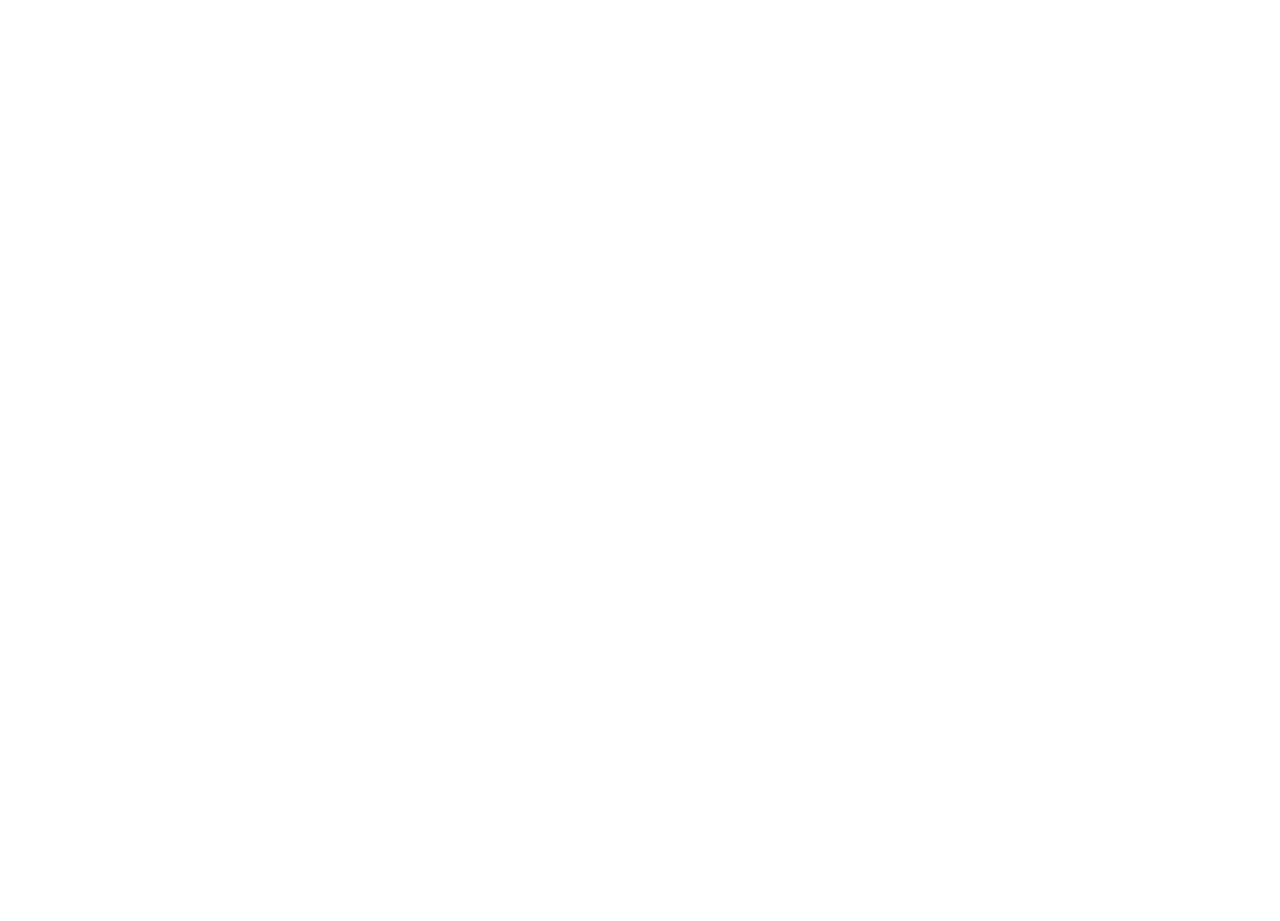
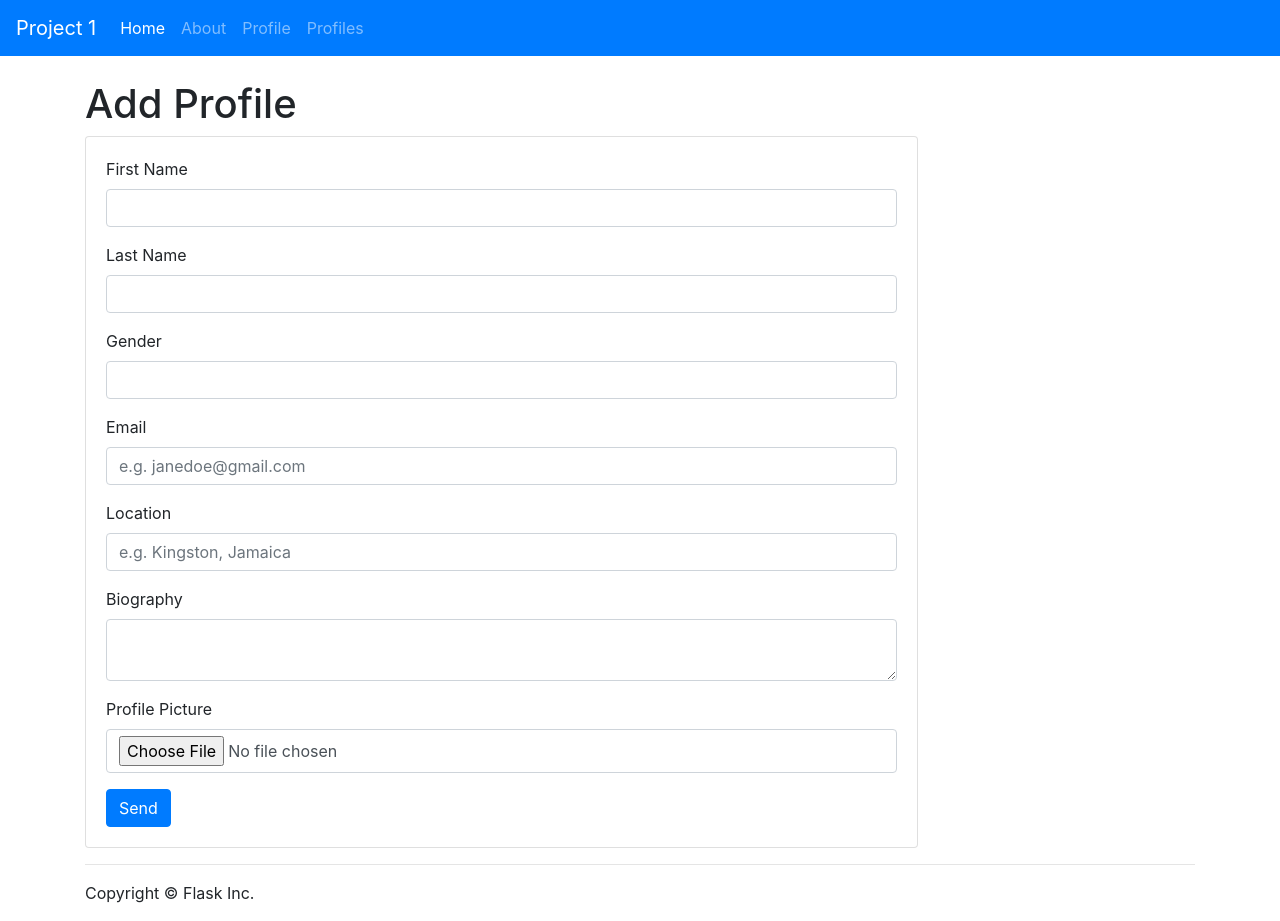
Before and after one commit to Gabrielle-Joy/info3180-project1, a Flask app: page /profile/ in a window 1280 px wide. Before the commit the page is empty. Before the commit the page ends 800 px from the top, so only its background shows below. Run offline with Flask 2, Linux system fonts and the light colour scheme; some libraries are stand-ins or nearby versions.

Commit message:
add profile form template, form and view

```diff
--- a/app/forms.py
+++ b/app/forms.py
@@ -1,8 +1,21 @@
 from flask_wtf import FlaskForm
-from wtforms import StringField, PasswordField
-from wtforms.validators import InputRequired
+from wtforms import StringField, PasswordField, TextAreaField
+from wtforms.validators import InputRequired, DataRequired, Email, length
+from flask_wtf.file import FileField, FileRequired, FileAllowed
 
 
 class LoginForm(FlaskForm):
     username = StringField('Username', validators=[InputRequired()])
     password = PasswordField('Password', validators=[InputRequired()])
+
+class ProfileForm(FlaskForm):
+    fname = StringField('First Name', validators=[DataRequired()])
+    lname = StringField('Last Name', validators=[DataRequired()])
+    gender = StringField('Gender', validators=[DataRequired()])
+    email = StringField('Email', validators=[DataRequired(), Email()])
+    location = StringField('Location', validators=[DataRequired()])
+    biography = TextAreaField('Biography', validators=[DataRequired(), length(max=200)])
+    photo = FileField('Profile Picture', validators=[
+        FileRequired(),
+        FileAllowed(['jpg', 'png', 'Images only!'])
+    ])
--- a/app/templates/profile.html
+++ b/app/templates/profile.html
@@ -0,0 +1,41 @@
+{% extends "base.html" %}
+
+{% block main %}
+<h1 class="page-header">Add Profile</h1>
+<div class="card w-75">
+    <div class="card-body">
+        <form method="post" action="{{ url_for('profile') }}" enctype="multipart/form-data">
+            {{ form.csrf_token }}
+            <div class="form-group">
+                {{ form.fname.label }}
+                {{ form.fname(class="form-control") }}
+            </div>
+            <div class="form-group">
+                {{ form.lname.label }}
+                {{ form.lname(class="form-control") }}
+            </div>
+            <div class="form-group">
+                {{ form.gender.label }}
+                {{ form.gender(class="form-control") }}
+            </div>
+            <div class="form-group">
+                {{ form.email.label }}
+                {{ form.email(class="form-control", placeholder="e.g. janedoe@gmail.com") }}
+            </div>
+            <div class="form-group">
+                {{ form.location.label }}
+                {{ form.location(class="form-control", placeholder="e.g. Kingston, Jamaica") }}
+            </div>
+            <div class="form-group">
+                {{ form.biography.label }}
+                {{ form.biography(class="form-control") }}
+            </div>
+            <div class="form-group">
+                {{ form.photo.label }}
+                {{ form.photo(class="form-control") }}
+            </div>
+            <button type="submit" class="btn btn-primary">Send</button>
+        </form>
+    </div>
+</div>
+{% endblock %}
--- a/app/templates/profiles.html
+++ b/app/templates/profiles.html
@@ -0,0 +1,6 @@
+{% extends "base.html" %}
+
+{% block main %}
+<h1 class="page-header">Profiles</h1>
+insert list of cards :)
+{% endblock %}
--- a/app/views.py
+++ b/app/views.py
@@ -8,8 +8,9 @@
 from app import app, db, login_manager
 from flask import render_template, request, redirect, url_for, flash
 from flask_login import login_user, logout_user, current_user, login_required
-from app.forms import LoginForm
+from app.forms import LoginForm, ProfileForm
 from app.models import UserProfile
+from werkzeug.utils import secure_filename
 
 
 ###
@@ -30,13 +31,33 @@
 @app.route('/profile/')
 def profile():
     """Render the website's profile page."""
-    return render_template('profile.html')
+    profileForm = ProfileForm()
+
+    if request.method == 'POST':
+        if profileForm.validate_on_submit():
+            fname = profileForm.fname.data
+            lname = profileForm.lname.data
+            gender = profileForm.gender.data
+            email = profileForm.email.data
+            location = profileForm.location.data
+            biography = profileForm.biography.data
+
+            photo = uploadForm.photo.data
+
+            filename = secure_filename(photo.filename)
+            photo.save(os.path.join(
+                app.config['UPLOAD_FOLDER'], filename
+            ))
+
+            flash('New profile has been added.', 'success')
+            return redirect(url_for('home'))
+
+    return render_template('profile.html', form=profileForm)
 
 @app.route('/profiles/')
 def profiles():
     """Render the website's profiles page."""
     return render_template('profiles.html')
-
 
 @app.route("/login", methods=["GET", "POST"])
 def login():
```
Also changed, not shown: app/templates/home.html (line endings or trailing spaces).
